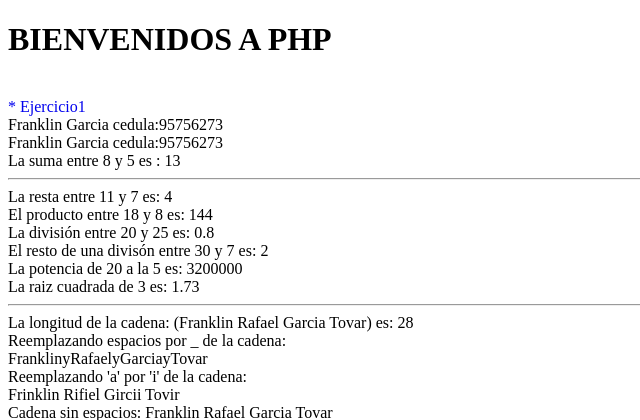
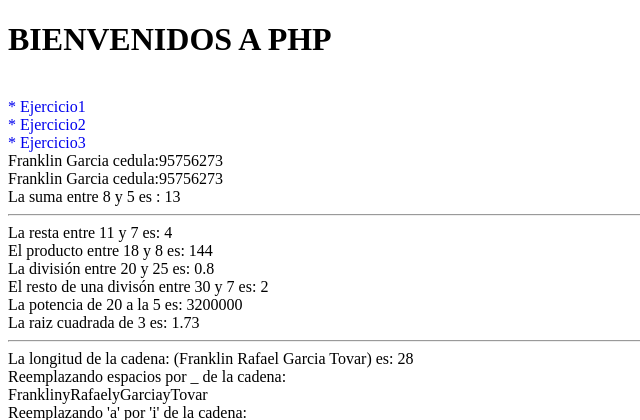
Before and after one commit to Franklinrgarciat/clasesonline, a PHP site: page /php/index.php in a window 1280 px wide. Shown: the top 420 px of the page, without its empty margins (0-640 px from the left). Run offline with PHP 8.4, Linux system fonts and the light colour scheme.

Commit message:
menu en php

```diff
--- a/php/index.php
+++ b/php/index.php
@@ -13,6 +13,8 @@
 	echo "<h1> BIENVENIDOS A PHP</h1></br>";
 	?>
 	<a href="ejercicio1.php" title="" style="text-decoration: none">* Ejercicio1</a><br>
+	<a href="ejercicio2.php" title="" style="text-decoration: none">* Ejercicio2</a><br>
+	<a href="ejercicio3.php" title="" style="text-decoration: none">* Ejercicio3</a><br>
 	<?php
 	$minombre="Franklin Garcia";
 	$cedula=95756273;
```
